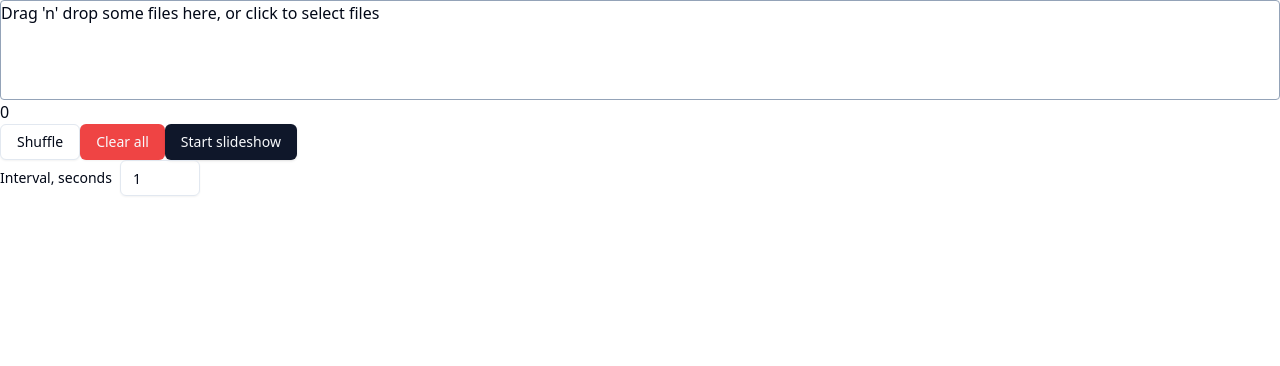
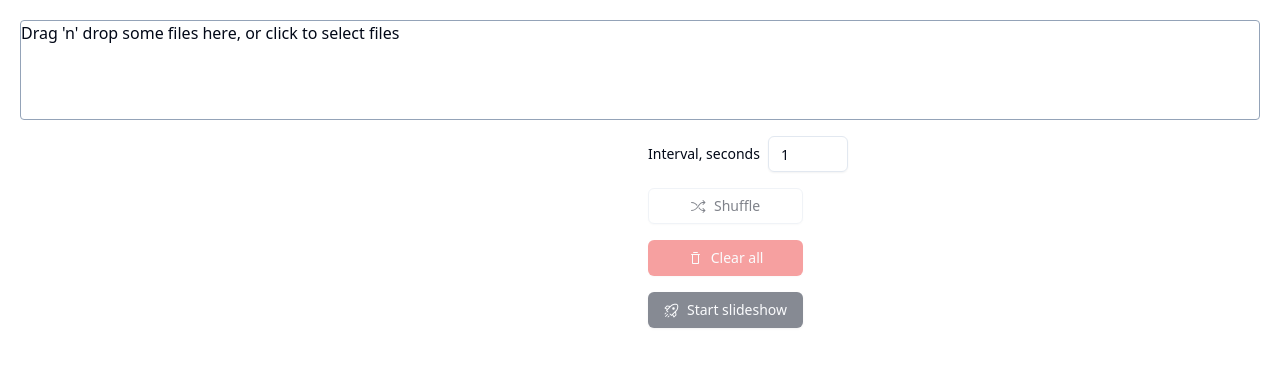
Before and after one commit to neznayer/gesture-drawing-slideshow, a React (Vite) app: page / in a window 1280 px wide. Shown: the top 366 px of the page. Built offline with nearby package versions, Linux system fonts and the light colour scheme.

Commit message:
make prettier

```diff
--- a/src/App.tsx
+++ b/src/App.tsx
@@ -14,15 +14,17 @@ function App() {
   const isSldeshow = state.matches("SlideShow");
 
   return (
-    <div className=" min-h-screen flex flex-col">
+    <div className=" min-h-screen flex flex-col p-5">
       {isSldeshow ? (
         <Slideshow />
       ) : (
-        <>
+        <div className="flex flex-1 flex-col gap-4">
           <FileSelector />
-          <ImageGallery />
-          <Settings />
-        </>
+          <div className="flex gap-4 flex-1">
+            <ImageGallery />
+            <Settings />
+          </div>
+        </div>
       )}
     </div>
   );
--- a/src/components/FileSelector.tsx
+++ b/src/components/FileSelector.tsx
@@ -11,8 +11,6 @@ export function FileSelector() {
 
   const onDrop = useCallback(
     (acceptedFiles: File[]) => {
-      // Do something with the files
-      console.log(acceptedFiles);
       send({
         type: "SET_IMAGES",
         payload: [
--- a/src/components/ImageGallery.tsx
+++ b/src/components/ImageGallery.tsx
@@ -1,51 +1,20 @@
 import { DataContext } from "../context/DataContext";
 import { Image } from "./Image";
-import { Button } from "./ui/button";
 
 export function ImageGallery() {
   const imageURLs = DataContext.useSelector((state) => state.context.images);
 
-  const { send } = DataContext.useActorRef();
-
-  function handleClearAll() {
-    send({
-      type: "SET_IMAGES",
-      payload: [],
-    });
-  }
   return (
-    <section className=" ">
-      <p>{imageURLs.length}</p>
-      <ul className=" flex gap-2 flex-wrap">
-        {imageURLs.map((file) => (
-          <li className="w-10" key={file}>
-            <Image src={file} />
-          </li>
-        ))}
-      </ul>
-      <Button
-        variant={"outline"}
-        onClick={() => {
-          send({
-            type: "SHUFFLE_IMAGES",
-          });
-        }}
-      >
-        Shuffle
-      </Button>
-      <Button variant={"destructive"} onClick={handleClearAll}>
-        Clear all
-      </Button>
-      <Button
-        variant={"default"}
-        onClick={() => {
-          send({
-            type: "START_SLIDESHOW",
-          });
-        }}
-      >
-        Start slideshow
-      </Button>
+    <section className=" relative flex-1">
+      <div className="absolute inset-0 overflow-auto">
+        <ul className=" flex gap-2 flex-wrap ">
+          {imageURLs.map((file) => (
+            <li className="w-20" key={file}>
+              <Image src={file} />
+            </li>
+          ))}
+        </ul>
+      </div>
     </section>
   );
 }
--- a/src/components/Settings.tsx
+++ b/src/components/Settings.tsx
@@ -1,4 +1,6 @@
+import { RocketIcon, ShuffleIcon, TrashIcon } from "@radix-ui/react-icons";
 import { DataContext } from "../context/DataContext";
+import { Button } from "./ui/button";
 import { Input } from "./ui/input";
 import { Label } from "./ui/label";
 
@@ -6,8 +8,19 @@ export function Settings() {
   const { send } = DataContext.useActorRef();
   const settings = DataContext.useSelector((state) => state.context.settings);
 
+  const thereAreImages = DataContext.useSelector(
+    (state) => state.context.images.length > 0
+  );
+
+  function handleClearAll() {
+    send({
+      type: "SET_IMAGES",
+      payload: [],
+    });
+  }
+
   return (
-    <section className=" flex-1 items-start">
+    <section className=" flex flex-col gap-4 flex-1 items-start">
       <Label className=" flex gap-2 items-center">
         <span>Interval, seconds</span>
         <Input
@@ -27,6 +40,40 @@ export function Settings() {
           }}
         />
       </Label>
+      <div className=" flex flex-col gap-4">
+        <Button
+          disabled={!thereAreImages}
+          variant={"outline"}
+          onClick={() => {
+            send({
+              type: "SHUFFLE_IMAGES",
+            });
+          }}
+        >
+          <ShuffleIcon />
+          <span>Shuffle</span>
+        </Button>
+        <Button
+          variant={"destructive"}
+          onClick={handleClearAll}
+          disabled={!thereAreImages}
+        >
+          <TrashIcon />
+          <span>Clear all </span>
+        </Button>
+        <Button
+          variant={"default"}
+          onClick={() => {
+            send({
+              type: "START_SLIDESHOW",
+            });
+          }}
+          disabled={!thereAreImages}
+        >
+          <RocketIcon />
+          <span>Start slideshow</span>
+        </Button>
+      </div>
     </section>
   );
 }
--- a/src/components/ui/button.tsx
+++ b/src/components/ui/button.tsx
@@ -1,8 +1,8 @@
-import * as React from "react"
-import { Slot } from "@radix-ui/react-slot"
-import { cva, type VariantProps } from "class-variance-authority"
+import * as React from "react";
+import { Slot } from "@radix-ui/react-slot";
+import { cva, type VariantProps } from "class-variance-authority";
 
-import { cn } from "@/lib/utils"
+import { cn } from "@/lib/utils";
 
 const buttonVariants = cva(
   "inline-flex items-center justify-center whitespace-nowrap rounded-md text-sm font-medium transition-colors focus-visible:outline-none focus-visible:ring-1 focus-visible:ring-ring disabled:pointer-events-none disabled:opacity-50",
@@ -32,26 +32,29 @@ const buttonVariants = cva(
       size: "default",
     },
   }
-)
+);
 
 export interface ButtonProps
   extends React.ButtonHTMLAttributes<HTMLButtonElement>,
     VariantProps<typeof buttonVariants> {
-  asChild?: boolean
+  asChild?: boolean;
 }
 
 const Button = React.forwardRef<HTMLButtonElement, ButtonProps>(
   ({ className, variant, size, asChild = false, ...props }, ref) => {
-    const Comp = asChild ? Slot : "button"
+    const Comp = asChild ? Slot : "button";
     return (
       <Comp
-        className={cn(buttonVariants({ variant, size, className }))}
+        className={cn(
+          "flex gap-2",
+          buttonVariants({ variant, size, className })
+        )}
         ref={ref}
         {...props}
       />
-    )
+    );
   }
-)
-Button.displayName = "Button"
+);
+Button.displayName = "Button";
 
-export { Button, buttonVariants }
+export { Button, buttonVariants };
```
